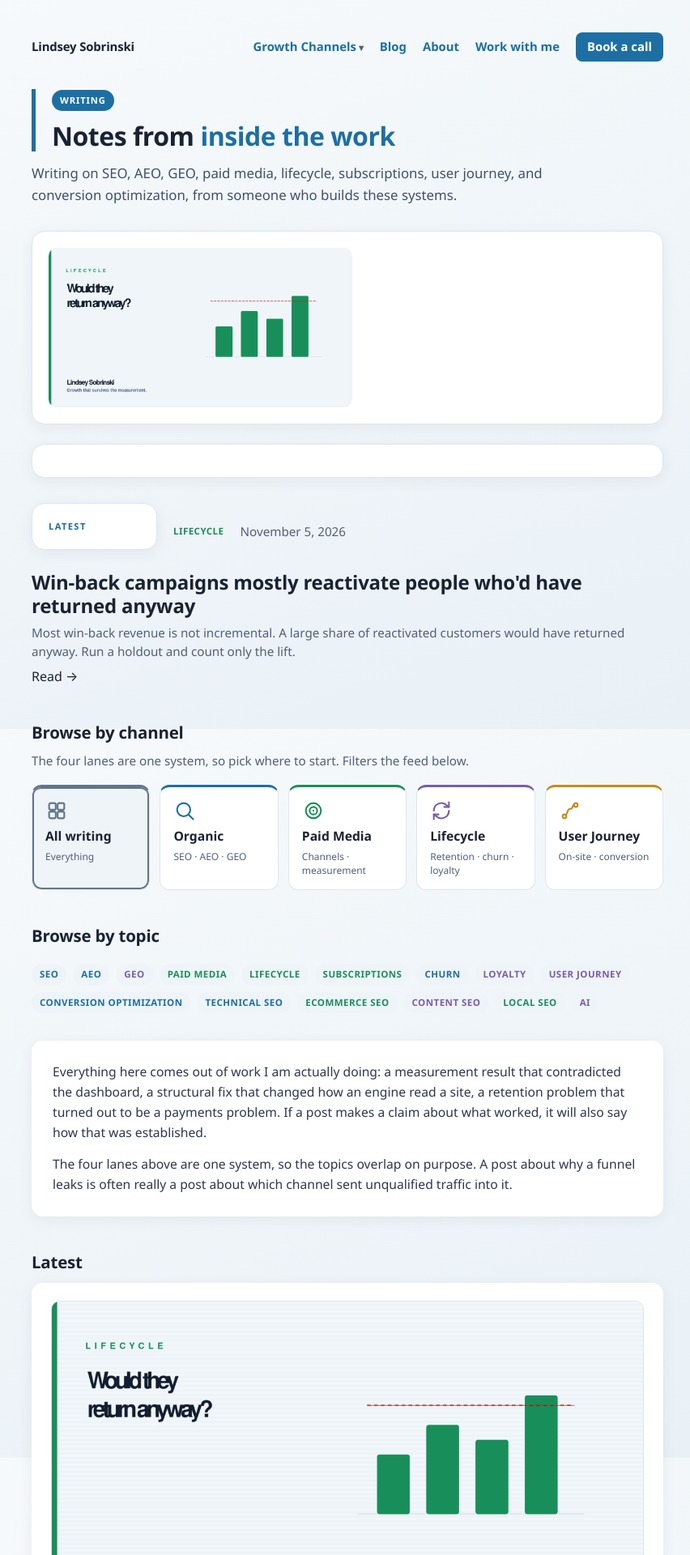
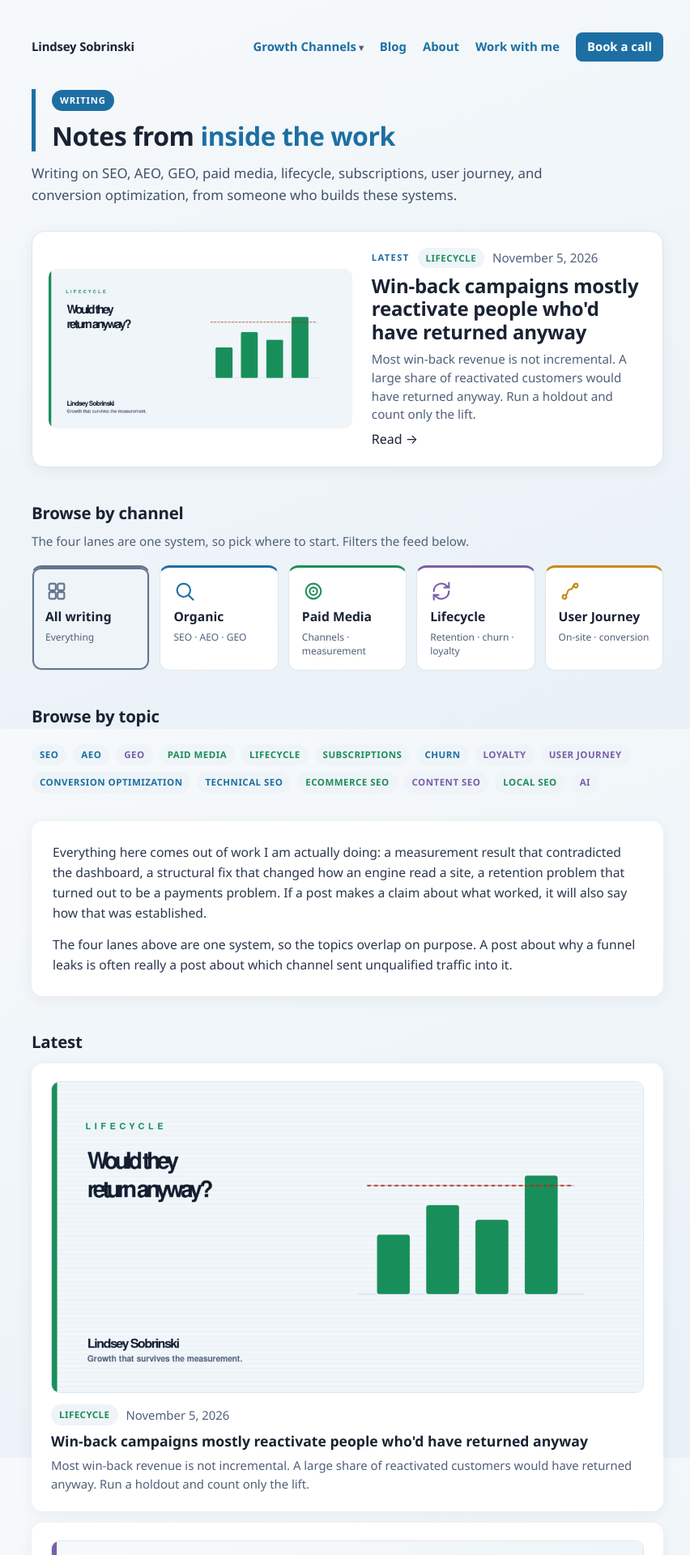
Before and after one commit to lsobrinski-marketing/lindseysobrinski.com, a Jekyll site: the page built from blog/index.html, in a window 1280 px wide. Shown: the top 1920 px of the page at 81% size, without its empty margins (211-1063 px from the left). Built offline with Jekyll 4.4.1, drawn with Linux system fonts in a browser that asks for light colours.

Commit message:
Fix blog hero: category pill was a nested <a> inside the hero <a>, which auto-closed the link and dumped the body below; make it a span
Co-Authored-By: Claude Opus 4.8 <noreply@anthropic.com>

```diff
--- a/blog/index.html
+++ b/blog/index.html
@@ -23,7 +23,7 @@ permalink: /blog/
 <a class="blog-hero" href="{{ feat.url }}">
   {%- if feat.hero %}<div class="blog-hero__img"><img src="{{ feat.hero }}" alt="{{ feat.title | escape }}" width="1200" height="630" loading="eager"></div>{% endif %}
   <div class="blog-hero__body">
-    <p class="post-meta"><span class="blog-hero__tag">Latest</span>{% if fcat %} <a class="pill c-{{ fcat.color }}" href="/blog/categories/{{ fcat.slug }}/">{{ fcat.name }}</a>{% endif %} <time datetime="{{ feat.date | date_to_xmlschema }}">{{ feat.date | date: "%B %-d, %Y" }}</time></p>
+    <p class="post-meta"><span class="blog-hero__tag">Latest</span>{% if fcat %} <span class="pill c-{{ fcat.color }}">{{ fcat.name }}</span>{% endif %} <time datetime="{{ feat.date | date_to_xmlschema }}">{{ feat.date | date: "%B %-d, %Y" }}</time></p>
     <h2>{{ feat.title }}</h2>
     <p>{{ feat.description | default: feat.excerpt | strip_html | truncatewords: 42 }}</p>
     <span class="go">Read →</span>
```
